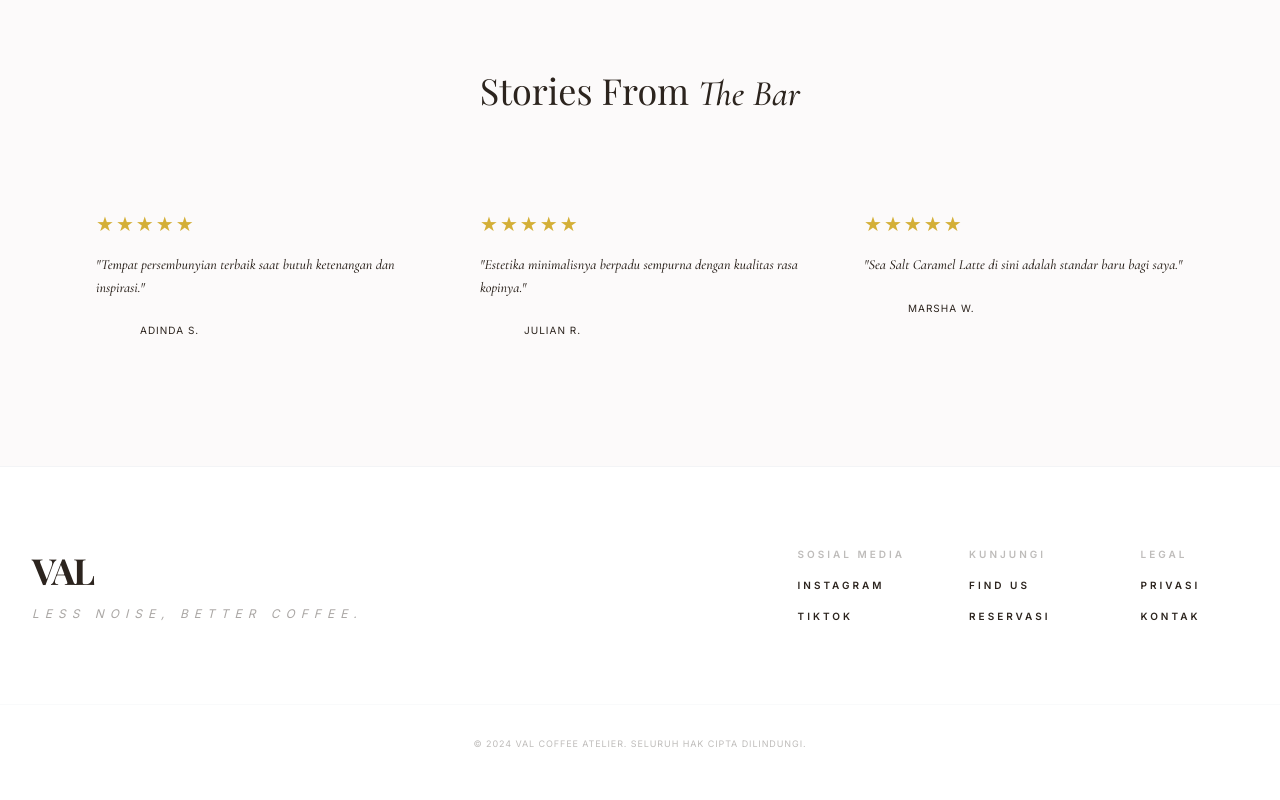
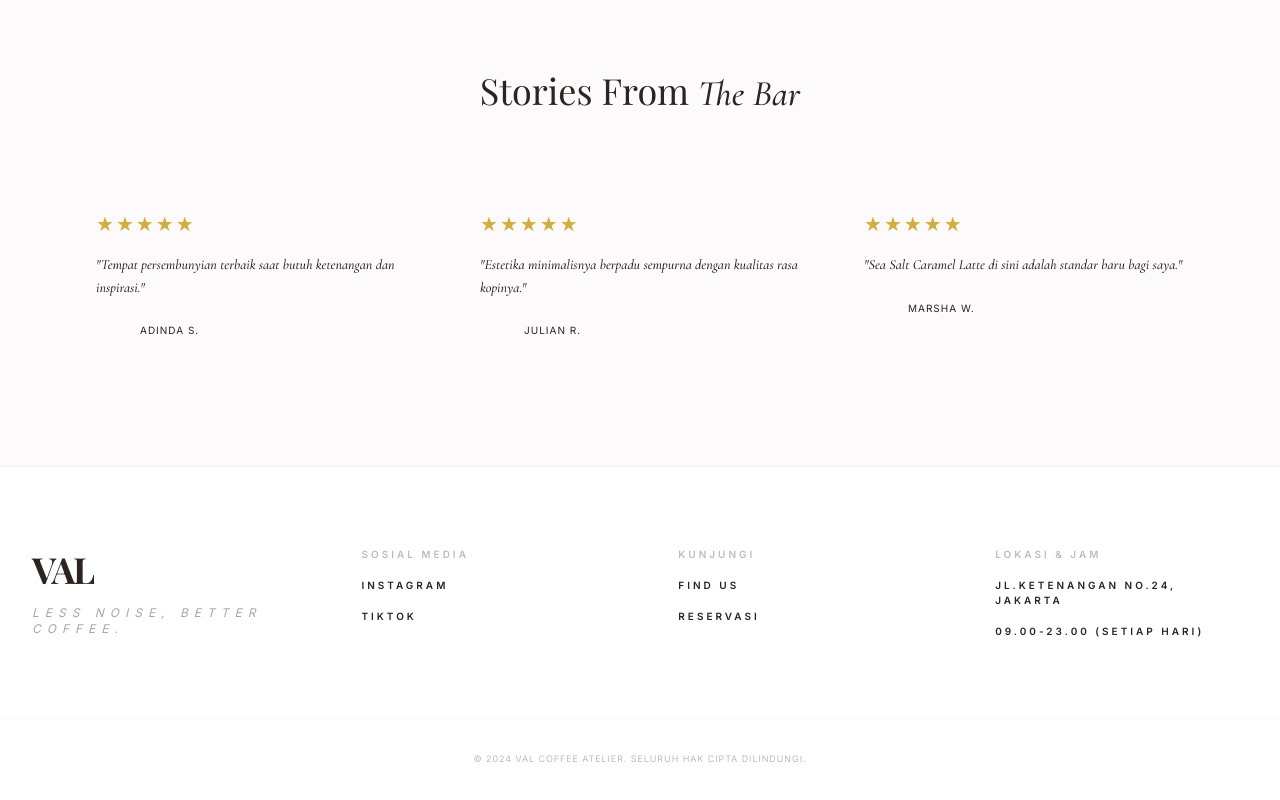
Before and after one commit to deskaaia/coffee-page, a plain HTML site: page index.html in a window 1280 px wide. Shown: the part 3692-4492 px from the top of the page. Drawn offline with nearby package versions, Linux system fonts and the light colour scheme; a web font is replaced by a local one.

Commit message:
Update index.html

```diff
--- a/index.html
+++ b/index.html
@@ -328,9 +328,9 @@
                     <a href="https://wa.me/6282338916539" target="_blank" class="hover:text-accent transition-colors">Reservasi</a>
                 </div>
                 <div class="flex flex-col space-y-4 hidden md:flex">
-                    <span class="opacity-30">Legal</span>
-                    <a href="#" class="hover:text-accent transition-colors">Privasi</a>
-                    <a href="#" class="hover:text-accent transition-colors">Kontak</a>
+                    <span class="opacity-30">Lokasi & Jam</span>
+                    <a href="#" class="hover:text-accent transition-colors">Jl.Ketenangan No.24, Jakarta</a>
+                    <a href="#" class="hover:text-accent transition-colors">09.00-23.00 (Setiap Hari)</a>
                 </div>
             </div>
         </div>
```
